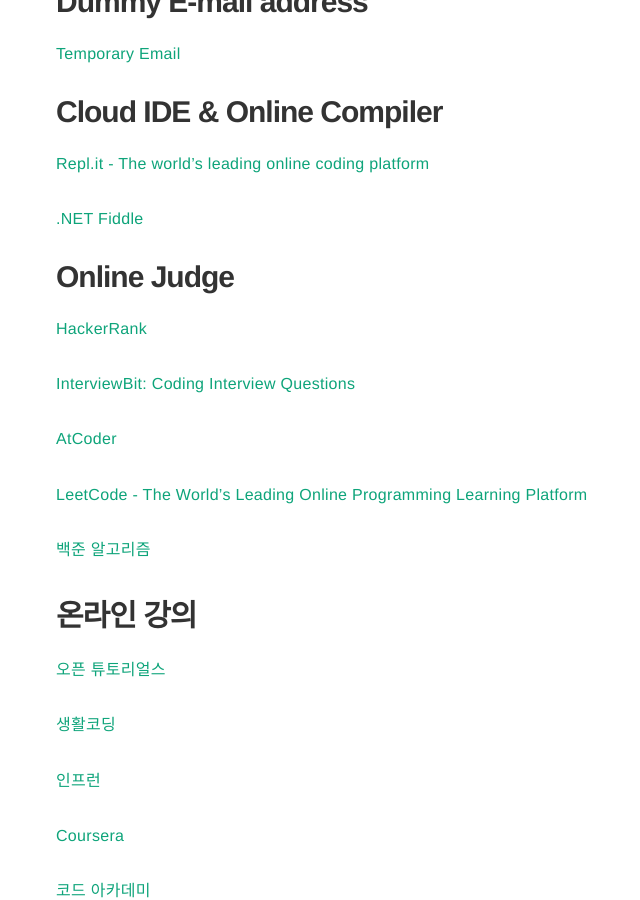
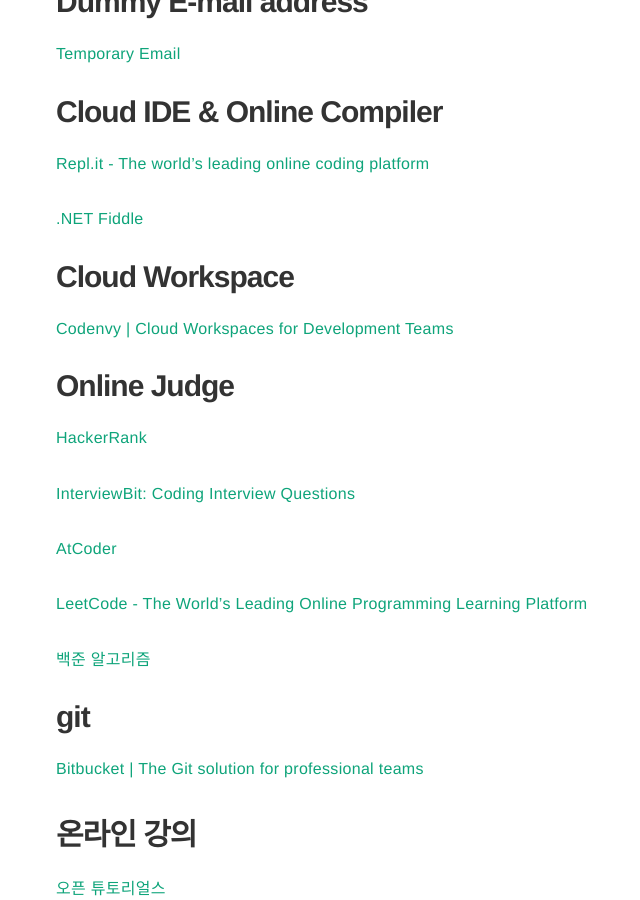
Before and after one commit to Pie001/pie001.github.io, a Jekyll site: the page built from _posts/2020-12-12-0000.md, in a window 1280 px wide and 900 px high, scrolled down 780 px. Shown: the whole window, without its empty margins (179-819 px from the left). Built offline with Jekyll 4.4.1, drawn with Linux system fonts in a browser that asks for light colours; comment, search, counter and statistics services are not loaded.

Commit message:
Update 2020-12-12-0000.md

```diff
--- a/_posts/2020-12-12-0000.md
+++ b/_posts/2020-12-12-0000.md
@@ -34,6 +34,9 @@
 
 [.NET Fiddle](https://dotnetfiddle.net/)
 
+# Cloud Workspace
+[Codenvy | Cloud Workspaces for Development Teams](https://codenvy.com/)
+
 # Online Judge
 [HackerRank](https://www.hackerrank.com/)
 
@@ -44,6 +47,9 @@
 [LeetCode - The World's Leading Online Programming Learning Platform](https://leetcode.com/)
 
 [백준 알고리즘](https://www.acmicpc.net/)
+
+# git
+[Bitbucket | The Git solution for professional teams](https://bitbucket.org/)
 
 # 온라인 강의
 [오픈 튜토리얼스](https://opentutorials.org/)
```
